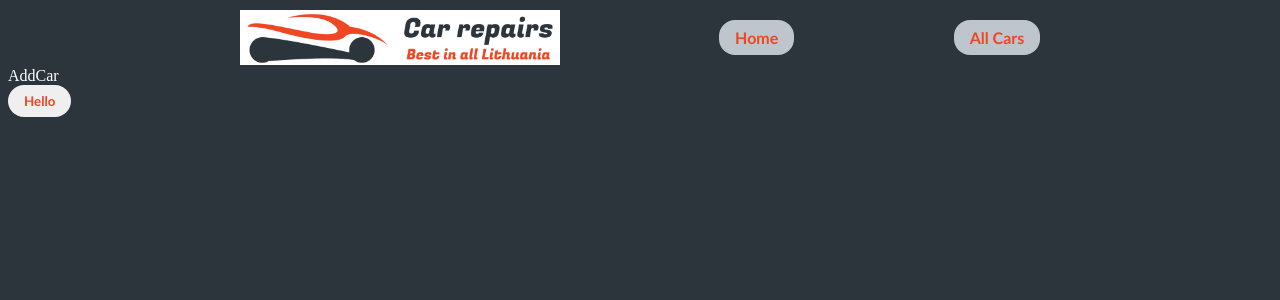
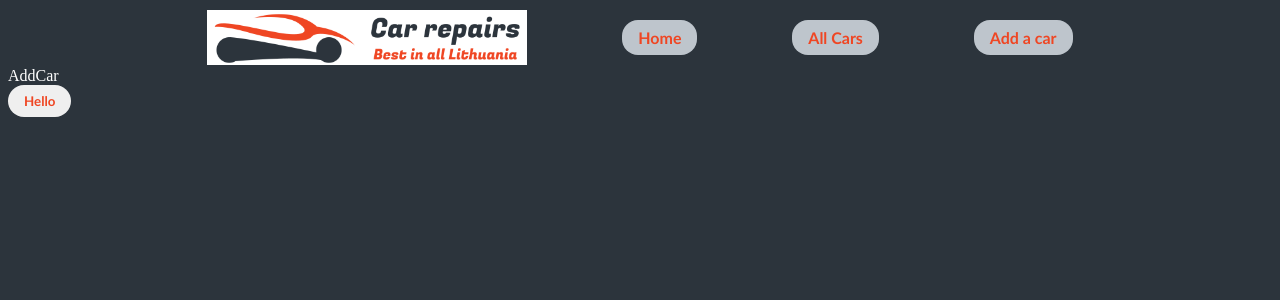
Before and after one commit to LukasKliukas/exam-car-service-front-end-lukas-kliukas-2022-05, a React (Create React App) app: page /addCar in a window 1280 px wide. Shown: the top 300 px of the page. Built offline with nearby package versions, Linux system fonts and the light colour scheme; the HTML template or start-up script is replaced by a standard one.

Commit message:
Navigation update

```diff
--- a/src/components/Navigation/Navigation.jsx
+++ b/src/components/Navigation/Navigation.jsx
@@ -9,6 +9,7 @@ const Navigation = () => {
       <img src={logo} alt='logo'></img>
       <Link to='/'>Home</Link>
       <Link to='/cars'>All Cars</Link>
+      <Link to='/addCar'>Add a car</Link>
     </S.NavWrap>
   );
 };
```
